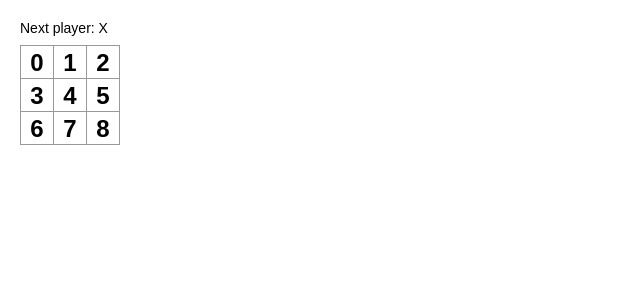
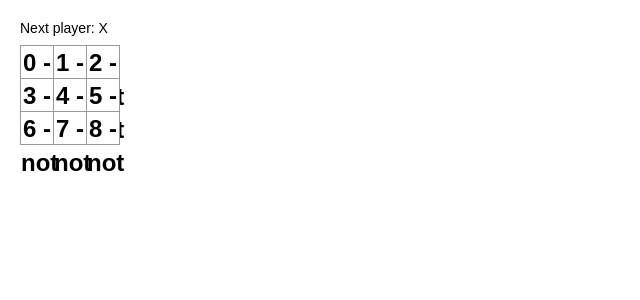
Before and after one commit to mike-neck/react-tutorial-on-typescript, a React (Create React App) app: page / in a window 1280 px wide. Shown: the top 300 px of the page, without its empty margins (0-640 px from the left). Built offline with nearby package versions, Linux system fonts and the light colour scheme.

Commit message:
add state to button

```diff
--- a/src/game.tsx
+++ b/src/game.tsx
@@ -1,14 +1,30 @@
 import * as React from "react";
 import "./index.css";
+
+type State = "not" | "got";
+
+const Not = "not";
+const Got = "got";
+
+interface Wrapper<T> {
+  value: T
+}
 
 interface Tile {
   position: number;
 }
 
-class Square extends React.Component<Tile, {}> {
+class Square extends React.Component<Tile, Wrapper<State>> {
+  state: Wrapper<State> = { value: Not };
+  changeState = () => {
+    this.setState(state => ({ value: Got }));
+  };
+
   render() {
     return (
-      <button className="square">{ this.props.position }</button>
+      <button className="square" onClick={() => this.changeState() }>
+        { this.props.position + " - " + this.state.value }
+      </button>
     );
   }
 }
```
